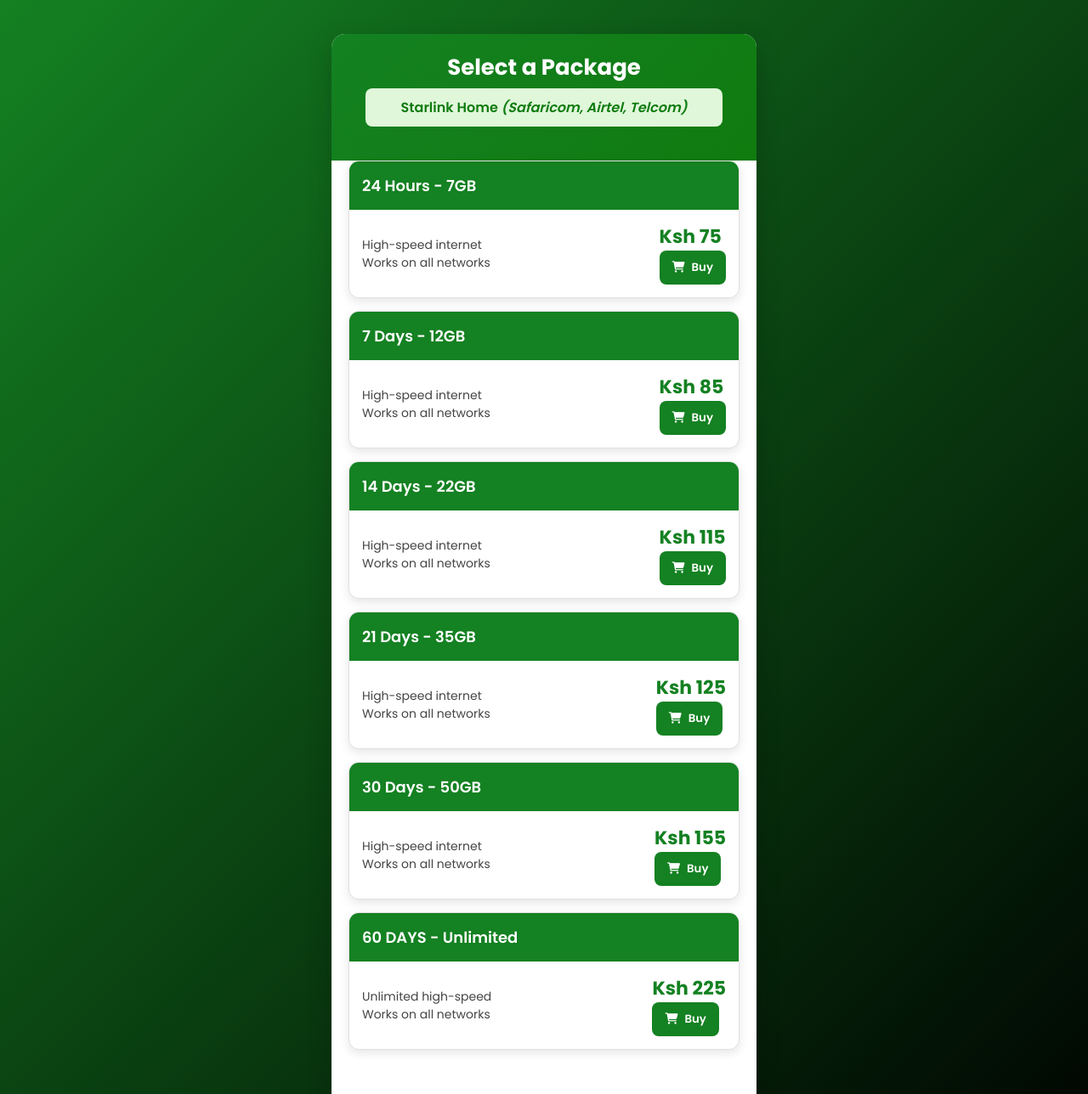
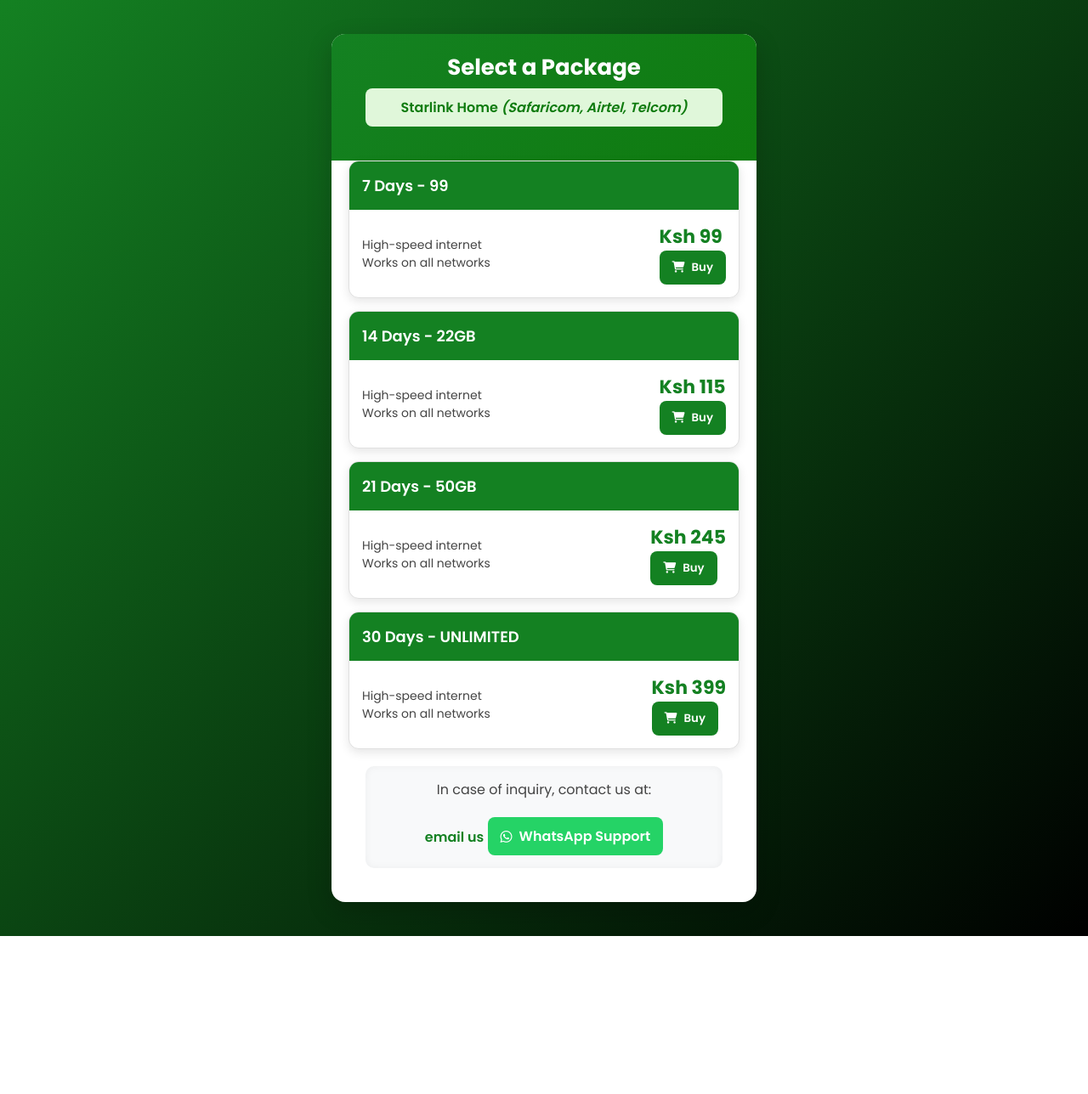
Before and after one commit to Kibet7/Kibet-starlink-, a plain HTML site: page Index.html in a window 1280 px wide. Shown: the top 1288 px of the page at 85% size. After the commit the page ends 1102 px from the top, so only its background shows below. Drawn offline with Linux system fonts and the light colour scheme.

Commit message:
Update Index.html

```diff
--- a/Index.html
+++ b/Index.html
@@ -340,10 +340,12 @@
         </div>
 
         <div class="packages-container">
-            <!-- Package 1 -->
+
+
+            <!-- Package 2 -->
             <div class="package-card">
                 <div class="package-header">
-                    <span>24 Hours - 7GB</span>
+                    <span>7 Days - 99</span>
                 </div>
                 <div class="package-body">
                     <div class="package-features">
@@ -351,27 +353,8 @@
                         <div>Works on all networks</div>
                     </div>
                     <div>
-                        <div class="package-price">Ksh 75</div>
-                        <button class="buy-btn" onclick="showPaymentModal('24 Hours - 7GB (Ksh 75)', 'https://paystack.shop/pay/tcx61tyzya')">
-                            <i class="fas fa-shopping-cart"></i> Buy
-                        </button>
-                    </div>
-                </div>
-            </div>
-
-            <!-- Package 2 -->
-            <div class="package-card">
-                <div class="package-header">
-                    <span>7 Days - 12GB</span>
-                </div>
-                <div class="package-body">
-                    <div class="package-features">
-                        <div>High-speed internet</div>
-                        <div>Works on all networks</div>
-                    </div>
-                    <div>
-                        <div class="package-price">Ksh 85</div>
-                        <button class="buy-btn" onclick="showPaymentModal('7 Days - 12GB (Ksh 85)', 'https://paystack.shop/pay/k5-ywq9td5')">
+                        <div class="package-price">Ksh 99</div>
+                        <button class="buy-btn" onclick="showPaymentModal('7 Days - 15GB (Ksh 99)', 'https://short.payhero.co.ke/s/SGXupvkR3Lq3tqcCFmrgvf')">
                             <i class="fas fa-shopping-cart"></i> Buy
                         </button>
                     </div>
@@ -390,7 +373,7 @@
                     </div>
                     <div>
                         <div class="package-price">Ksh 115</div>
-                        <button class="buy-btn" onclick="showPaymentModal('14 Days - 22GB (Ksh 115)', 'https://paystack.shop/pay/xf-8mw434t')">
+                        <button class="buy-btn" onclick="showPaymentModal('14 Days - 35GB (Ksh 175)', 'https://short.payhero.co.ke/s/BVneKgqK69RCvaFdWhQZL3')">
                             <i class="fas fa-shopping-cart"></i> Buy
                         </button>
                     </div>
@@ -400,7 +383,7 @@
             <!-- Package 4 -->
             <div class="package-card">
                 <div class="package-header">
-                    <span>21 Days - 35GB</span>
+                    <span>21 Days - 50GB</span>
                 </div>
                 <div class="package-body">
                     <div class="package-features">
@@ -408,8 +391,8 @@
                         <div>Works on all networks</div>
                     </div>
                     <div>
-                        <div class="package-price">Ksh 125</div>
-                        <button class="buy-btn" onclick="showPaymentModal('21 Days - 35GB (Ksh 125)', 'https://paystack.shop/pay/x12-x3b8r4')">
+                        <div class="package-price">Ksh 245</div>
+                        <button class="buy-btn" onclick="showPaymentModal('21 Days - 35GB (Ksh 245)', 'https://short.payhero.co.ke/s/BVneKgqK69RCvaFdWhQZL3')">
                             <i class="fas fa-shopping-cart"></i> Buy
                         </button>
                     </div>
@@ -419,7 +402,7 @@
             <!-- Package 5 -->
             <div class="package-card">
                 <div class="package-header">
-                    <span>30 Days - 50GB</span>
+                    <span>30 Days - UNLIMITED</span>
                 </div>
                 <div class="package-body">
                     <div class="package-features">
@@ -427,33 +410,14 @@
                         <div>Works on all networks</div>
                     </div>
                     <div>
-                        <div class="package-price">Ksh 155</div>
-                        <button class="buy-btn" onclick="showPaymentModal('30 Days - 50GB (Ksh 155)', 'https://paystack.shop/pay/7y0tpyu0tc')">
+                        <div class="package-price">Ksh 399</div>
+                        <button class="buy-btn" onclick="showPaymentModal('30 Days - UNLIMITED (Ksh 399)', 'https://short.payhero.co.ke/s/6UHC9MaHUVVfM5MhQWzk5B')">
                             <i class="fas fa-shopping-cart"></i> Buy
                         </button>
                     </div>
                 </div>
             </div>
 
-            <!-- Package 6 -->
-            <div class="package-card">
-                <div class="package-header">
-                    <span>60 DAYS - Unlimited</span>
-                </div>
-                <div class="package-body">
-                    <div class="package-features">
-                        <div>Unlimited high-speed</div>
-                        <div>Works on all networks</div>
-                    </div>
-                    <div>
-                        <div class="package-price">Ksh 225</div>
-                        <button class="buy-btn" onclick="showPaymentModal('60 DAYS - Unlimited (Ksh 225)', 'https://paystack.shop/pay/1925sgsspl')">
-                            <i class="fas fa-shopping-cart"></i> Buy
-                        </button>
-                    </div>
-                </div>
-            </div>
-        </div>
 
         <div class="inquiry">
             <p>In case of inquiry, contact us at:</p>
```
